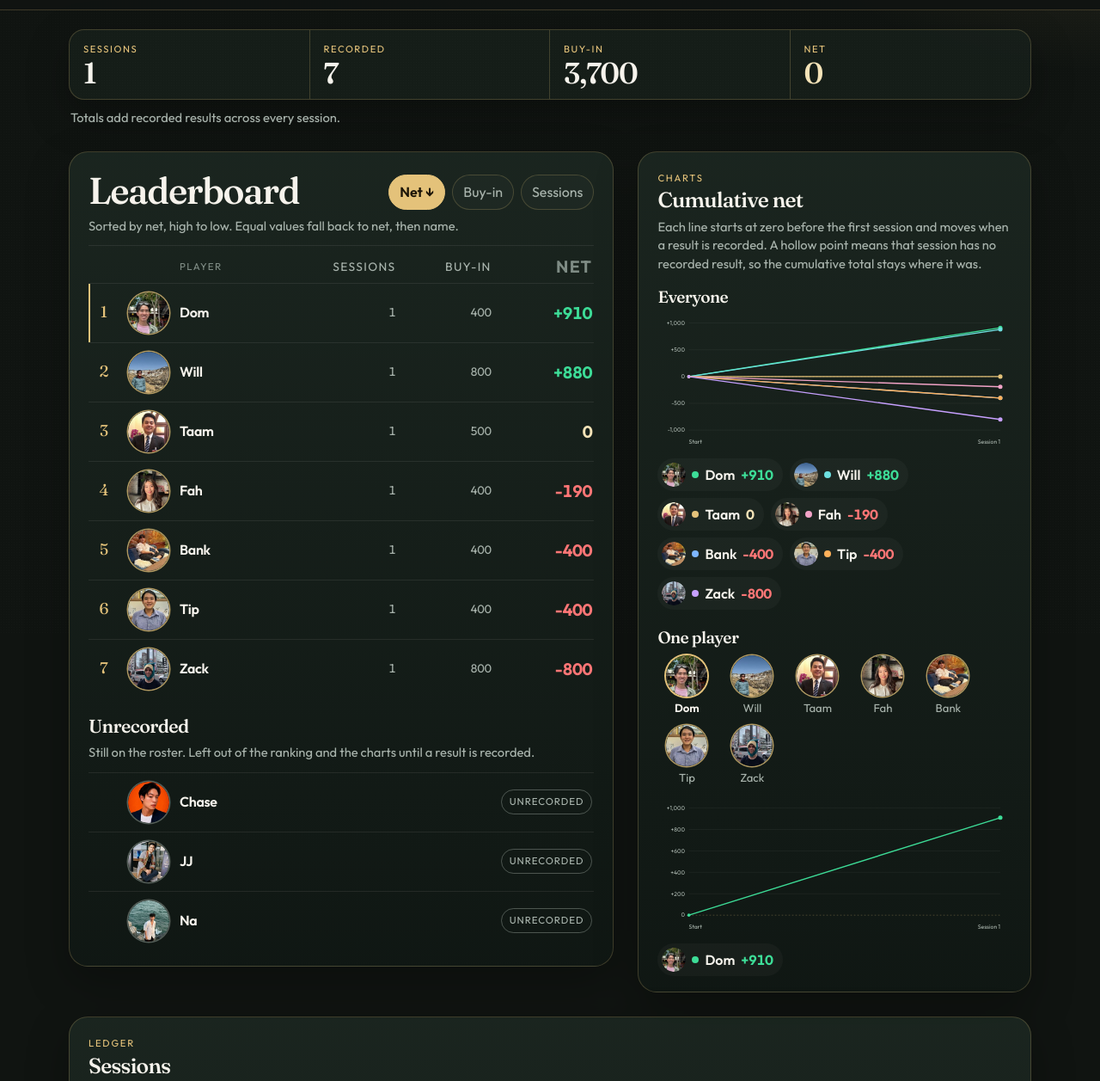
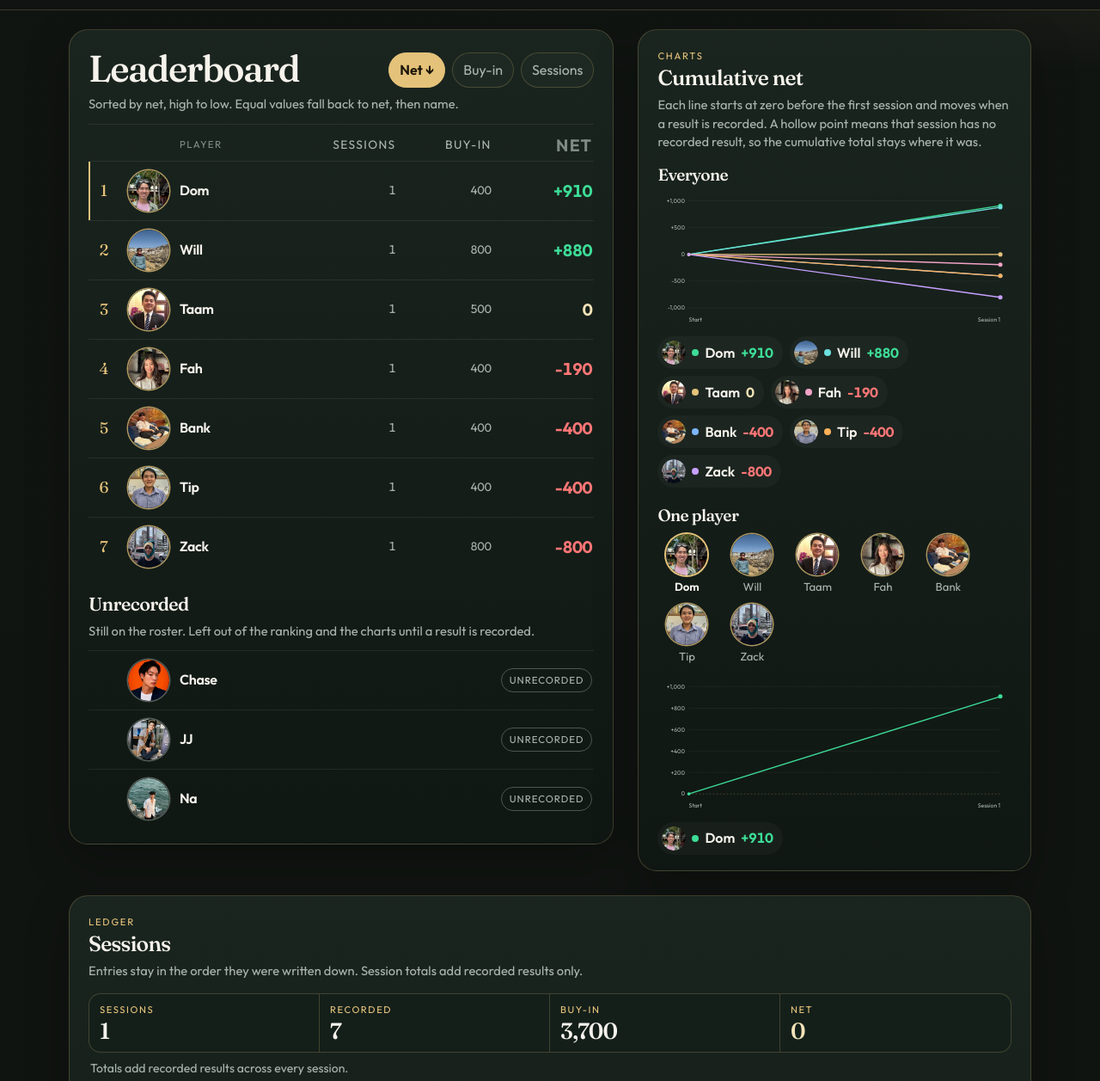
Before and after one commit to tarmo168/fazpoke, a plain HTML site: page index.html in a window 1280 px wide. Shown: the part 64-1321 px from the top of the page at 86% size. Drawn offline with Linux system fonts and the light colour scheme.

Commit message:
Move session totals from the top strip into the ledger. (#3)
The leaderboard now sits directly under the header. Sessions, recorded players, buy-in, and net stay as a compact summary at the top of the sessions section.

Co-authored-by: Cursor Agent <cursoragent@cursor.com>
Co-authored-by: tarmo168 <tarmo168@users.noreply.github.com>

```diff
--- a/css/styles.css
+++ b/css/styles.css
@@ -166,18 +166,22 @@ img { display: block; max-width: 100%; }
 #content:focus-visible { outline: none; }
 #board, #charts, #ledger { scroll-margin-top: 88px; }
 
+.ledger-totals {
+  margin-top: 16px;
+}
+
 .summary {
   display: grid;
   grid-template-columns: 1fr 1fr;
   border: 1px solid var(--line);
-  border-radius: 18px;
+  border-radius: 14px;
   overflow: hidden;
-  background: rgba(24, 33, 28, 0.78);
-  box-shadow: var(--shadow);
+  background: rgba(21, 32, 27, 0.9);
 }
 
 .summary > div {
-  padding: 14px 16px 12px;
+  padding: 10px 12px 9px;
+  min-width: 0;
 }
 
 .summary > div:nth-child(odd) { box-shadow: inset -1px 0 0 var(--line); }
@@ -196,22 +200,21 @@ img { display: block; max-width: 100%; }
 .summary strong {
   font-family: Fraunces, Palatino, Georgia, serif;
   font-weight: 560;
-  font-size: clamp(1.6rem, 4vw, 2.15rem);
+  font-size: clamp(1.25rem, 3.2vw, 1.65rem);
   letter-spacing: -0.03em;
   line-height: 1.05;
 }
 
 .summary-note {
-  margin: 10px 2px 0;
+  margin: 8px 2px 0;
   color: var(--muted);
-  font-size: 0.92rem;
+  font-size: 0.88rem;
 }
 
 .layout {
   display: flex;
   flex-direction: column;
   gap: 28px;
-  margin-top: 28px;
 }
 
 .panel {
--- a/js/main.js
+++ b/js/main.js
@@ -66,8 +66,8 @@ function summary(model) {
     ["Buy-in", formatAmount(model.totals.buyIn), ""],
     ["Net", formatSigned(model.totals.net), signedClass(model.totals.net)],
   ];
-  return el("section", { "aria-label": "Totals" }, [
-    el("div", { class: "summary" }, cells.map(([label, value, tone]) => el("div", {}, [
+  return el("div", { class: "ledger-totals" }, [
+    el("div", { class: "summary", role: "group", "aria-label": "Totals" }, cells.map(([label, value, tone]) => el("div", {}, [
       el("span", { class: "label", text: label }),
       el("strong", { class: `num ${tone}`, text: value }),
     ]))),
@@ -235,6 +235,7 @@ function ledger(model) {
       class: "note",
       text: "Entries stay in the order they were written down. Session totals add recorded results only.",
     }),
+    summary(model),
   ]);
 
   if (!model.sessions.length) {
@@ -401,7 +402,7 @@ function render() {
       charts(model, colors),
       ledger(model),
     ]);
-    nodes.push(summary(model), layout);
+    nodes.push(layout);
   }
   main.replaceChildren(...nodes);
   for (const host of document.querySelectorAll(".chart-host")) {
```
